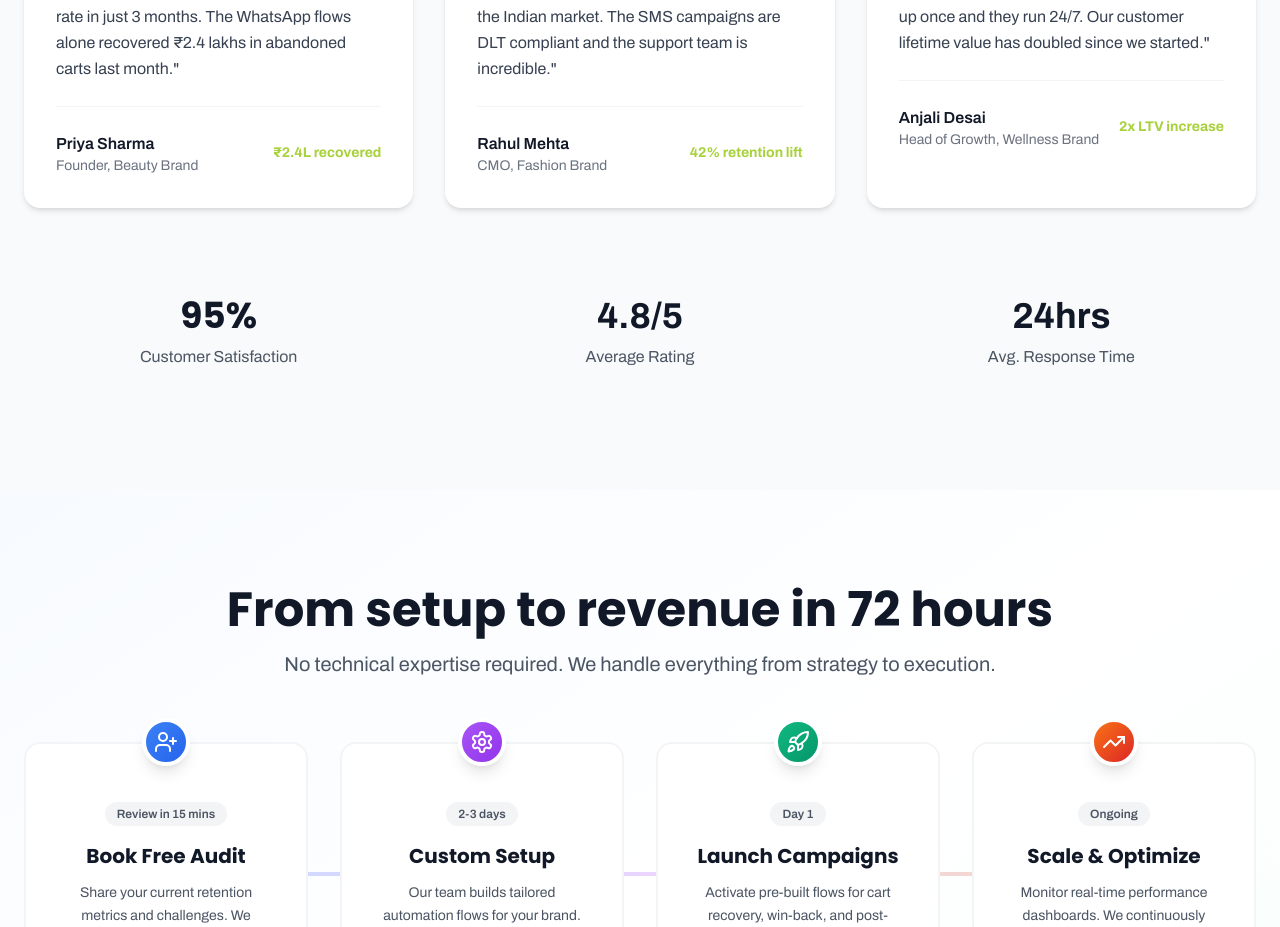
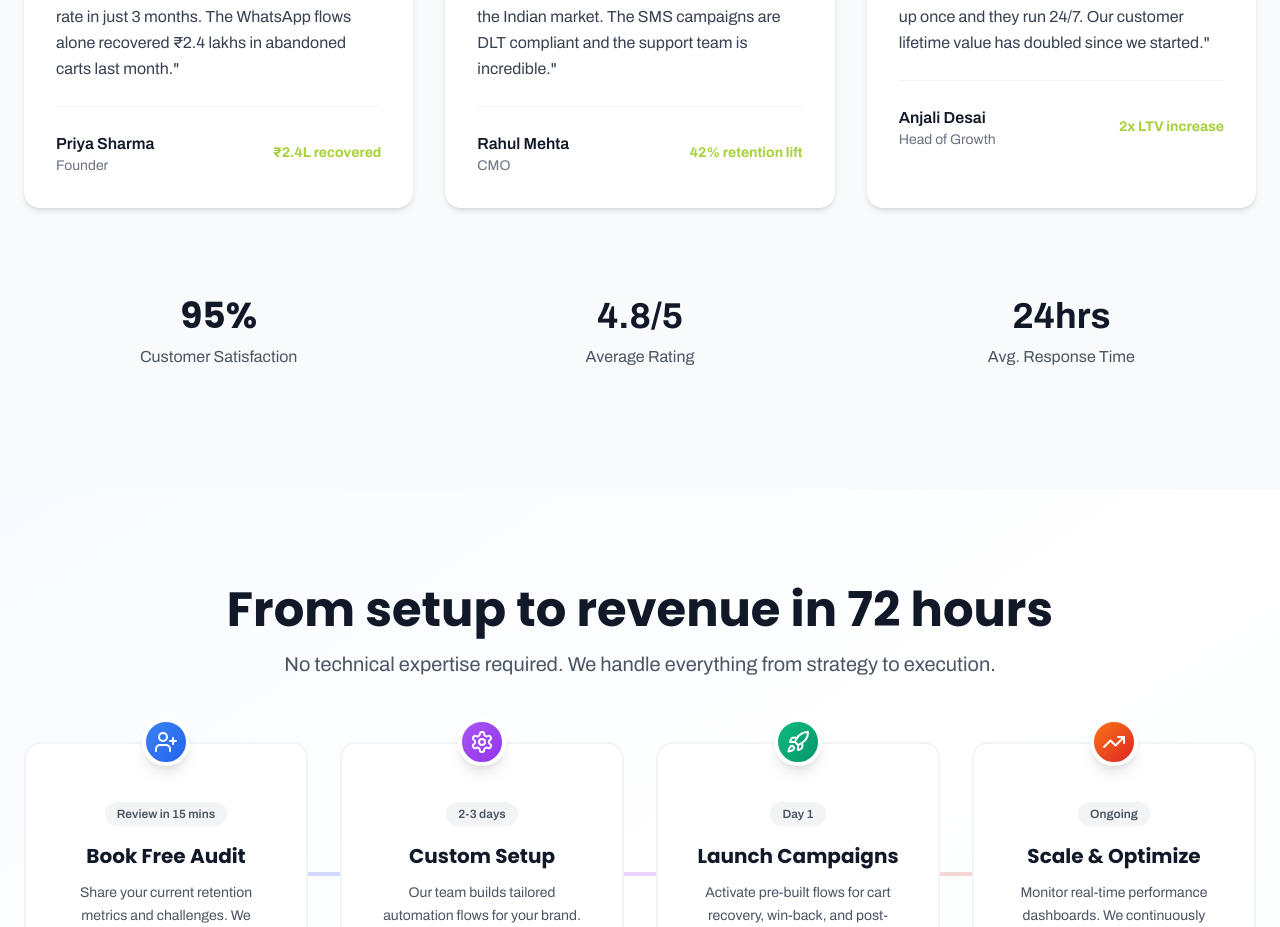
Before and after one commit to yaswanthcash-hub/RetentionOS, a React (Vite) app: page / in a window 1280 px wide. Shown: the part 2460-3387 px from the top of the page. Built offline with nearby package versions, Linux system fonts and the light colour scheme.

Commit message:
Updated SocialProof.tsx

```diff
--- a/src/components/SocialProof.tsx
+++ b/src/components/SocialProof.tsx
@@ -4,21 +4,21 @@ export default function SocialProof() {
   const testimonials = [
     {
       name: 'Priya Sharma',
-      role: 'Founder, Beauty Brand',
+      role: 'Founder',
       content: 'We went from 12% to 38% repeat purchase rate in just 3 months. The WhatsApp flows alone recovered ₹2.4 lakhs in abandoned carts last month.',
       revenue: '₹2.4L recovered',
       rating: 5
     },
     {
       name: 'Rahul Mehta',
-      role: 'CMO, Fashion Brand',
+      role: 'CMO',
       content: 'Finally, a retention platform that understands the Indian market. The SMS campaigns are DLT compliant and the support team is incredible.',
       revenue: '42% retention lift',
       rating: 5
     },
     {
       name: 'Anjali Desai',
-      role: 'Head of Growth, Wellness Brand',
+      role: 'Head of Growth',
       content: 'The automation flows are pure gold. Set them up once and they run 24/7. Our customer lifetime value has doubled since we started.',
       revenue: '2x LTV increase',
       rating: 5
```
